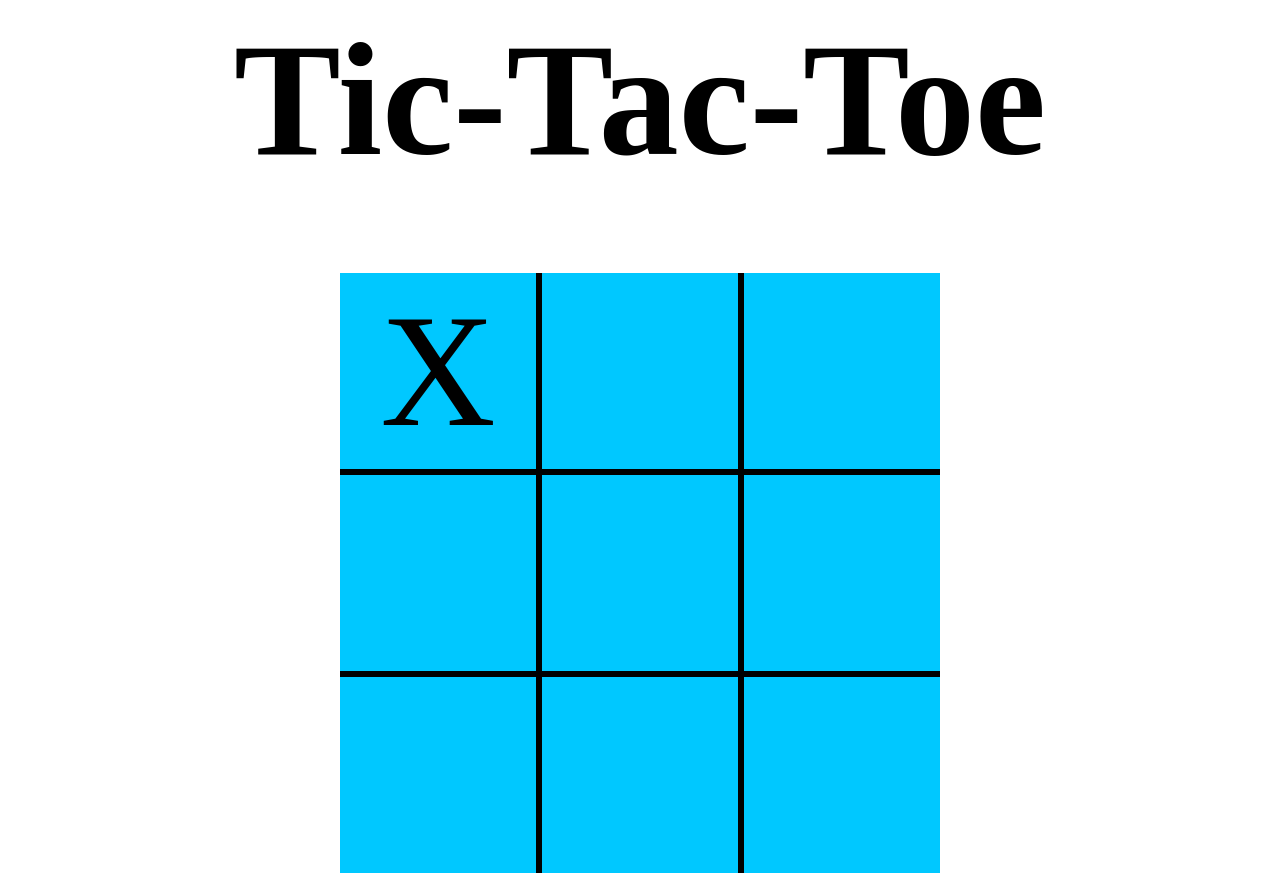
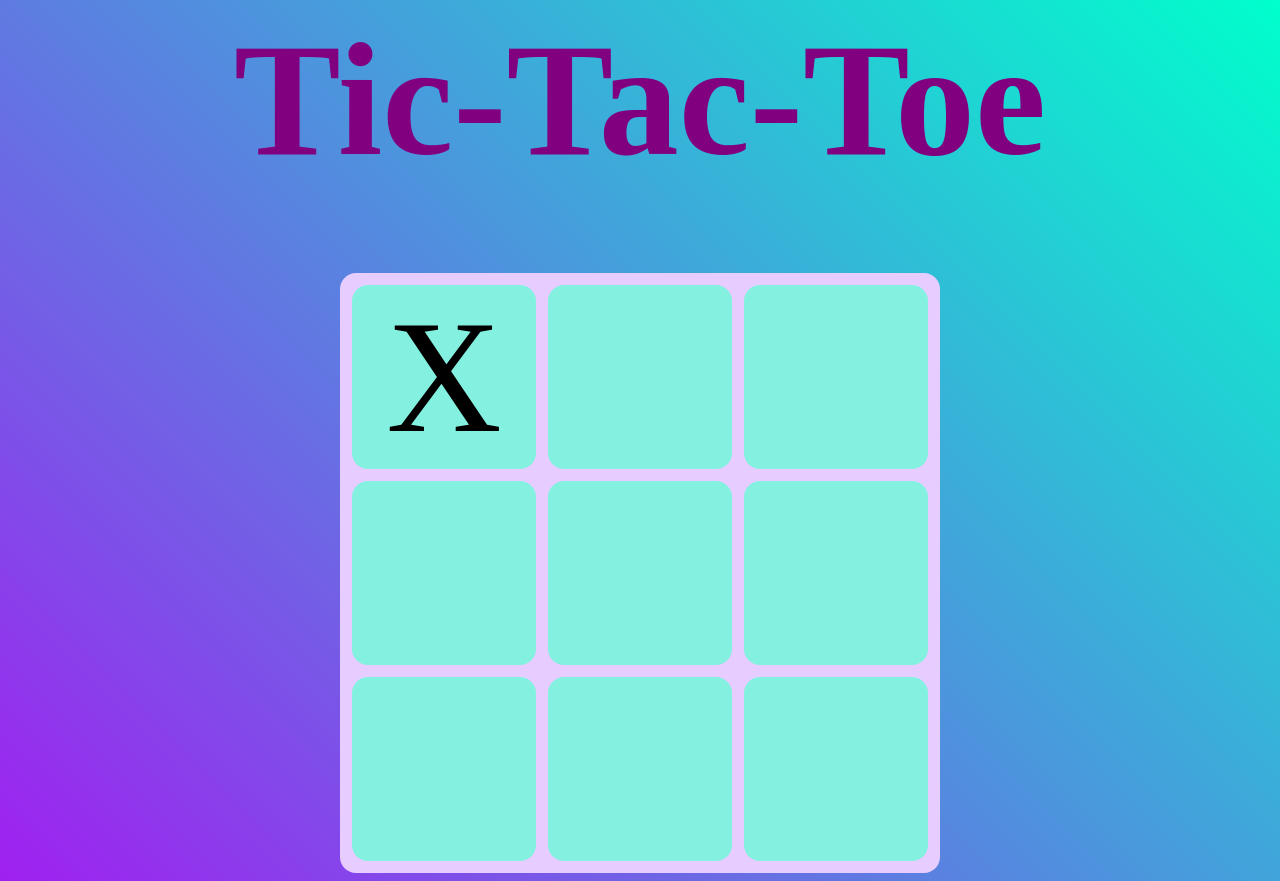
Before and after one commit to chris140323/tictactoe, a plain HTML site: page index.html in a window 1280 px wide. Both pictures are taken after a click on the element 441 px from the left and 374 px from the top of the page. Drawn offline with Linux system fonts and the light colour scheme; a web font is replaced by a local one.

Commit message:
Fixed minor bug (clicking on X or O cause an error message) Added visuals

```diff
--- a/script.js
+++ b/script.js
@@ -3,6 +3,83 @@ let clicks;
 let player;
 let draw;
 let click;
+
+// const x = new Set();
+// const o = new Set();
+// let winningLines = [
+//     ["top-left", "top-middle", "top-right"],
+//     ["middle-left", "middle-middle", "middle-right"],
+//     ["bottom-left", "bottom-middle", "bottom-right"],
+//     ["top-left", "middle-left", "bottom-left"],
+//     ["top-middle", "middle-middle", "bottom-middle"],
+//     ["top-right", "middle-right", "bottom-right"],
+//     ["top-left", "middle-middle", "bottom-right"],
+//     ["top-right", "middle-middle", "bottom-left"]
+// ];
+// let turn = 1;
+// let end;
+
+// function picked(ev) {
+//     ev.preventDefault();
+
+//     let hey = ev.target.id;
+//     if (end == null && hey != "tile" && !x.has(hey) && !o.has(hey)) {
+//         if (turn == 1) {
+//             x.add(hey), turn = -1;          // learned how to use JS question mark e.g. if X is true, then y, else z  (if set x has hey, then say duplicate, else add it to the set and change turn)
+//             document.getElementById(hey).innerHTML = "<div id='tile'>X</div>";
+//         }
+//         else {
+//             o.add(hey), turn = 1;           // if set o has hey, then say duplicate, else add it to the set and change turn
+//             document.getElementById(hey).innerHTML = "<div id='tile'>O</div>";
+//         }
+//         // turn == 1 ? console.log(o) : console.log(x);
+//         console.log("X: ", x, " and O: ", o);
+//         end = checkForWinner();
+//     }
+// }
+
+// function checkForWinner() {
+//     let count = 0;
+//     if (x.size > 2 || o.size > 2) {
+//         console.log("possible winner ", turn);
+//         if (turn == -1) {
+//             for (let i = 0; i < winningLines.length; i++) {
+//                 count = 0;
+//                 for (let j = 0; j < winningLines[i].length; j++) {
+//                     console.log(winningLines[i][j]);
+//                     if (x.has(winningLines[i][j])) {
+//                         count++;
+//                         if (count == 3) {
+//                             console.log("PLayer 1 wins");
+//                             return "Player 1";
+//                         }
+//                     }
+//                     else {
+//                         break;
+//                     }
+//                 }
+//             }
+//         }
+//         else {
+//             for (let i = 0; i < winningLines.length; i++) {
+//                 count = 0;
+//                 for (let j = 0; j < winningLines[i].length; j++) {
+//                     console.log(winningLines[i][j]);
+//                     if (o.has(winningLines[i][j])) {
+//                         count++;
+//                         if (count == 3) {
+//                             console.log("PLayer 2 wins");
+//                             return "Player 2";
+//                         }
+//                     }
+//                     else {
+//                         break;
+//                     }
+//                 }
+//             }
+//         }
+//     }
+// }
 
 function restart() {
     let list = document.getElementsByClassName("squares");
@@ -28,6 +105,9 @@ function restart() {
         "bottom-middle": [0, 0],
         "bottom-right": [0, 0],
     }
+
+    // x.clear();
+    // o.clear();
 }
 
 restart();
@@ -43,17 +123,17 @@ function selected(ev) {
     ev.preventDefault();
 
     let wyw = ev.target.id;
-    if (!gameHasEnded) {
+    if (!gameHasEnded && wyw != "") {
         if (click[wyw][0] == 0) {
             clicks += 1;
             click[wyw][0] += 1;
             if (player == 1) {
-                document.getElementById(wyw).innerHTML = "<div class='tile'>X</div>";
+                document.getElementById(wyw).innerHTML = "<div class='tile-purple'>X</div>";
                 player = 2;
                 click[wyw][1] = 1;
             }
             else {
-                document.getElementById(wyw).innerHTML = "<div class='tile'>O</div>";
+                document.getElementById(wyw).innerHTML = "<div class='tile-mint'>O</div>";
                 player = 1;
                 click[wyw][1] = 2;
             }
--- a/styles.css
+++ b/styles.css
@@ -1,19 +1,43 @@
 :root {
   --boardHeight: 600px;
-  --linewidth: 6px;
-  --squareHeight: calc((var(--boardHeight) - (calc(var(--linewidth) * 2))) / 3);
+  --linewidth: 16px;
+  --squareHeight: calc(var(--boardHeight) / 3 - var(--linewidth));
+}
+
+/* tile colors */
+
+@font-face {
+  font-family: "Rocher";
+  src: url(https://assets.codepen.io/9632/RocherColorGX.woff2);
+}
+@font-palette-values --Purples {
+  font-family: Rocher;
+  base-palette: 6;
+}
+@font-palette-values --Mint {
+  font-family: Rocher;
+  base-palette: 7;
+}
+
+/* tile colors */
+
+body {
+  background: linear-gradient(45deg, #a020f0, #00ffcc);
+  font-family: "Rocher";
 }
 
 h1 {
   font-size: 10em;
   text-align: center;
   margin: auto;
+  color: #800080;
 }
 
 h2 {
   font-size: 5em;
   text-align: center;
   margin: auto;
+  color: #000000;
 }
 
 .board {
@@ -21,62 +45,44 @@ h2 {
   width: var(--boardHeight);
   margin: auto;
   margin-top: 5em;
-  background-color: #555;
+  background-color: #e6ccff;
+  border-radius: 1em;
 }
 
 .squares {
   float: left;
+  margin-left: calc(var(--linewidth) * 3 / 4);
+  margin-top: calc(var(--linewidth) * 3 / 4);
   height: var(--squareHeight);
   width: var(--squareHeight);
-  background-color: rgb(0, 200, 255);
+  background-color: #84f1e0;
   display: flex;
   align-items: center;
   justify-content: center;
+  border-radius: 1em;
 }
 
-/* Squares */
-
-#top-left {
-  border-right: var(--linewidth) solid black;
-  border-bottom: var(--linewidth) solid black;
+.squares:hover {
+  transition: all 0.25s;
+  background-color: rgb(0, 157, 200);
 }
 
-#top-middle {
-  border-bottom: var(--linewidth) solid black;
-  border-right: var(--linewidth) solid black;
+.tile-purple {
+  font-size: 10em;
+  font-family: "Rocher";
+  text-align: center;
+  font-palette: --Purples;
 }
 
-#top-right {
-  border-bottom: var(--linewidth) solid black;
+.tile-mint {
+  font-size: 10em;
+  font-family: "Rocher";
+  font-palette: --Mint;
 }
 
-#middle-left {
-  border-right: var(--linewidth) solid black;
-  border-bottom: var(--linewidth) solid black;
-}
-
-#middle-middle {
-  border-bottom: var(--linewidth) solid black;
-  border-right: var(--linewidth) solid black;
-}
-
-#middle-right {
-  border-bottom: var(--linewidth) solid black;
-}
-
-#bottom-left {
-  border-right: var(--linewidth) solid black;
-}
-
-#bottom-middle {
-  border-right: var(--linewidth) solid black;
-}
-
-/* Squares */
-
-.tile {
+/* #tile {
   font-size: 10em;
-}
+} */
 
 #restart {
   display: flex;
@@ -89,4 +95,6 @@ button {
   width: 150px;
   font-size: 2em;
   margin-top: 75px;
+  font-family: "Rocher";
+  background-color: #9400D3;
 }
```
